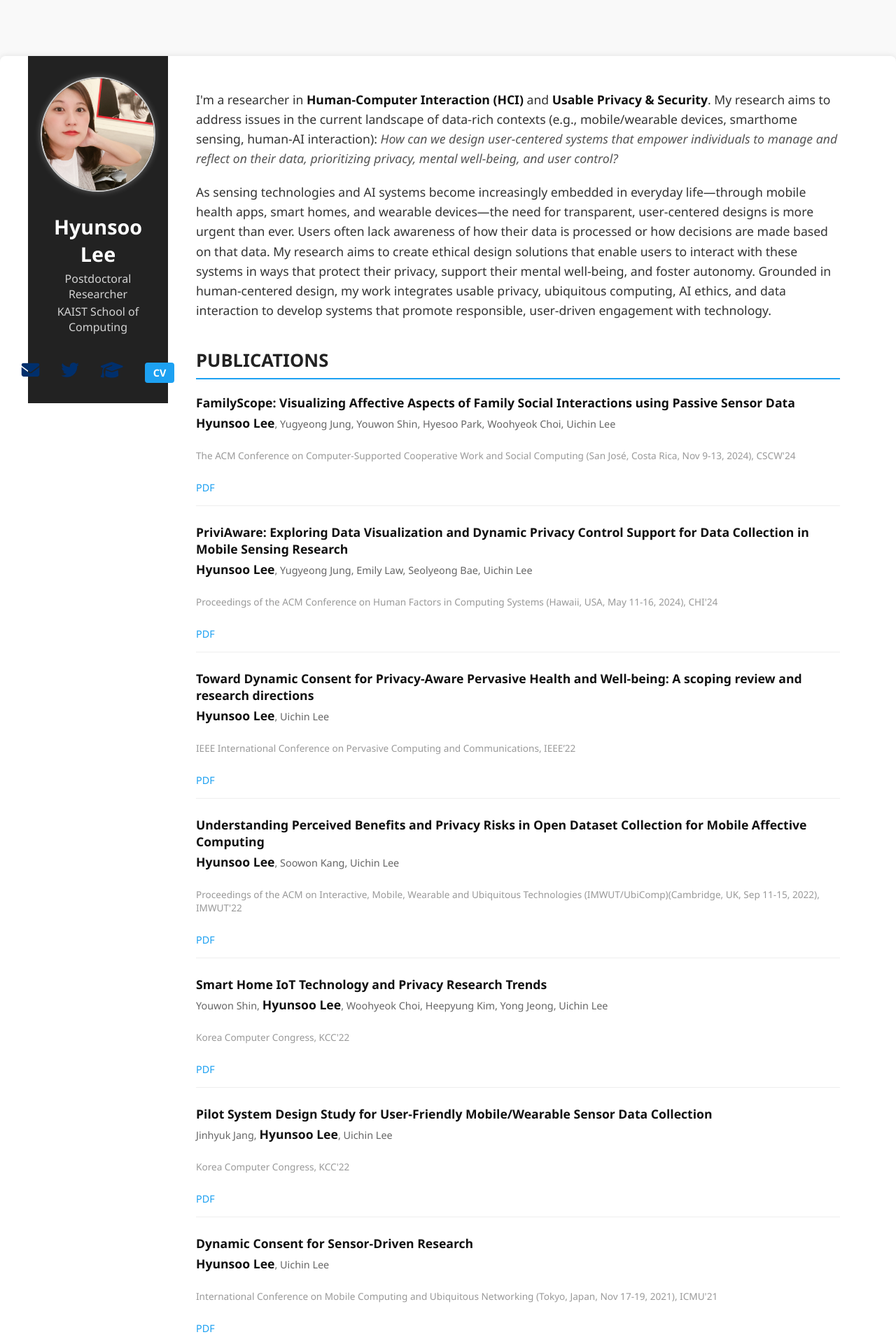
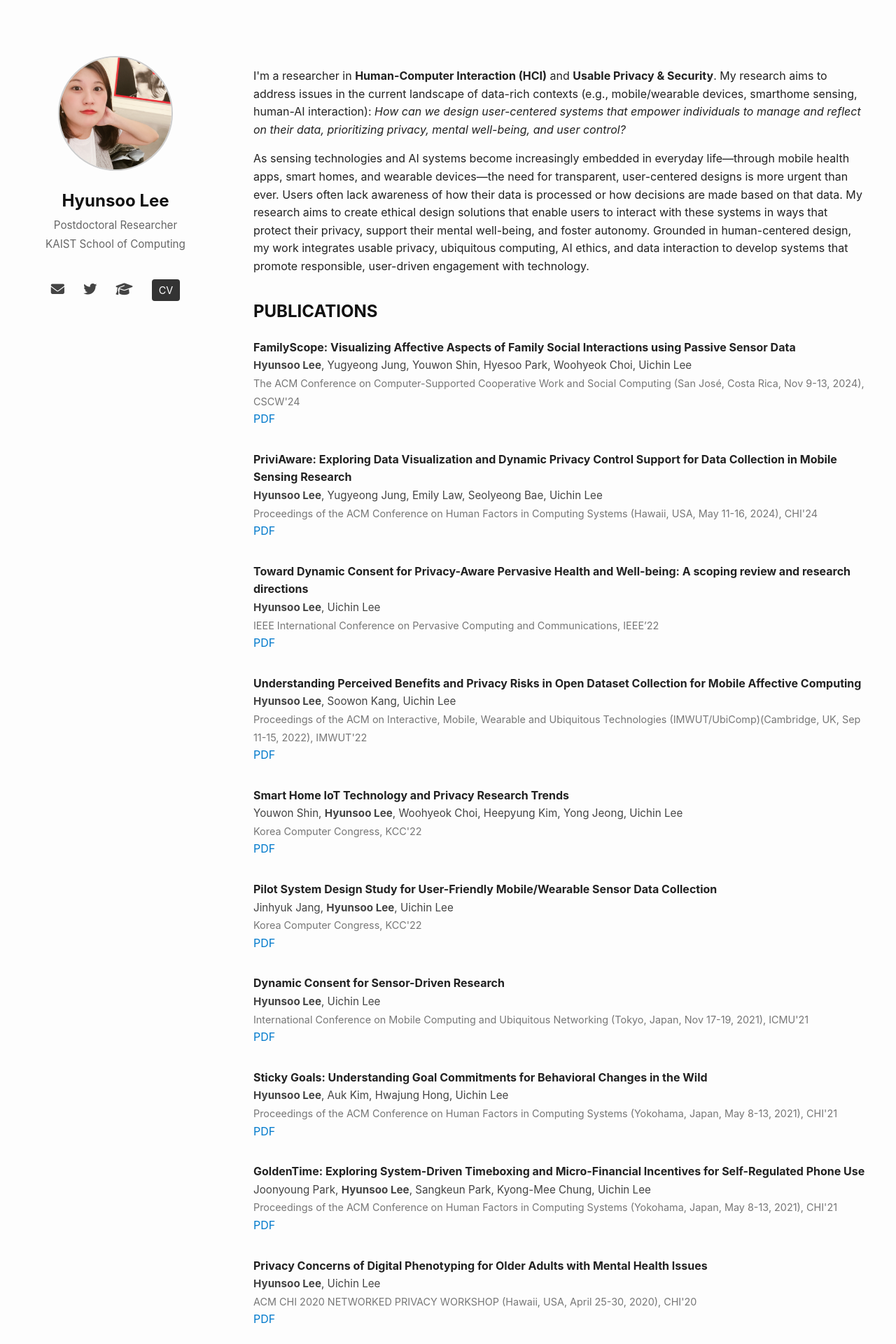
Before and after one commit to hslee90/hslee90.github.io, a Jekyll site: the page built from index.md, in a window 1280 px wide. Shown: the top 1920 px of the page at 70% size. Built offline with Jekyll 4.4.1, drawn with Linux system fonts in a browser that asks for light colours; nearby versions of some CDN libraries.

Commit message:
Update style.css

```diff
--- a/assets/css/style.css
+++ b/assets/css/style.css
@@ -1,191 +1,143 @@
-/* 전체 레이아웃 및 기본 스타일 */
+/* 기본 설정 */
 body {
-  font-family: 'Segoe UI', Tahoma, Geneva, Verdana, sans-serif;
+  font-family: -apple-system, BlinkMacSystemFont, "Segoe UI", Roboto, Oxygen, Ubuntu, sans-serif;
+  font-size: 16px;
+  line-height: 1.6;
   margin: 0;
-  background-color: #f9f9f9;
+  padding: 0;
   color: #222;
+  background-color: #fdfdfd;
 }
 
+a {
+  color: #007acc;
+  text-decoration: none;
+}
+
+a:hover {
+  text-decoration: underline;
+}
+
+h1, h2, h3 {
+  color: #111;
+  margin-top: 2rem;
+}
+
+/* 전체 레이아웃 */
 .page-wrapper {
   display: flex;
+  flex-direction: row;
   max-width: 1200px;
-  margin: 20px auto;
-  background: white;
-  box-shadow: 0 0 10px rgba(0,0,0,0.1);
-  border-radius: 8px;
-  overflow: hidden;
+  margin: 0 auto;
+  padding: 2rem;
+  gap: 2rem;
 }
 
-/* 사이드바 (왼쪽) */
+/* 사이드바 */
 .sidebar {
-  width: 280px;
-  background-color: #222;
-  color: white;
-  padding: 30px 20px;
-  box-sizing: border-box;
+  flex: 0 0 250px;
   display: flex;
   flex-direction: column;
   align-items: center;
-  gap: 20px;
-}
-
-.profile-img {
-  width: 150px;
-  height: 150px;
-  border-radius: 50%;
-  object-fit: cover;
-  border: 3px solid #fff;
-  box-shadow: 0 0 10px rgba(255,255,255,0.3);
-}
-
-.profile-info {
   text-align: center;
 }
 
+/* 프로필 이미지 */
+.profile-img {
+  width: 160px;
+  height: 160px;
+  object-fit: cover;
+  border-radius: 50%;
+  margin-bottom: 1rem;
+}
+
+/* 프로필 정보 */
+.profile-info {
+  margin-bottom: 1rem;
+}
+
 .profile-info h2 {
-  margin: 10px 0 5px 0;
-  font-size: 1.8rem;
-  font-weight: 700;
+  margin: 0.5rem 0 0;
+  font-size: 1.5rem;
 }
 
 .profile-info p {
-  margin: 3px 0;
-  font-size: 1rem;
-  font-weight: 400;
-  opacity: 0.8;
+  margin: 0.2rem 0;
+  font-size: 0.95rem;
+  color: #666;
 }
 
-/* 아이콘 링크 모음 */
+/* 아이콘 링크 */
 .icon-links {
+  margin-top: 1rem;
   display: flex;
-  gap: 15px;
-  margin-top: 15px;
+  justify-content: center;
+  flex-wrap: wrap;
+  gap: 0.7rem;
 }
 
-.icon-links a {
-  color: white;
-  font-size: 1.4rem;
-  text-decoration: none;
-  transition: color 0.3s ease;
-}
-
-.icon-links a:hover {
-  color: #1da1f2; /* 트위터 색상 참고 */
+.icon-links i {
+  font-size: 1.2rem;
+  color: #444;
 }
 
 .cv-box {
-  background-color: #1da1f2;
-  color: white;
-  padding: 5px 12px;
+  display: inline-block;
+  padding: 4px 10px;
+  background-color: #333;
+  color: #fff;
   border-radius: 4px;
-  font-weight: 600;
   font-size: 0.9rem;
 }
 
-/* 오른쪽 메인 컨텐츠 */
+/* 메인 콘텐츠 */
 .main-content {
-  flex-grow: 1;
-  padding: 30px 40px;
-  box-sizing: border-box;
-  overflow-y: auto;
+  flex: 1;
+  min-width: 0;
 }
 
-.main-content p {
-  font-size: 1.1rem;
-  line-height: 1.6;
-  margin-bottom: 20px;
-  color: #333;
-}
-
-.main-content strong {
-  color: #111;
-}
-
-.main-content i {
-  color: #555;
-}
-
-/* Publications 섹션 */
-h2#publications {
-  margin-top: 40px;
-  font-size: 1.6rem;
-  border-bottom: 2px solid #1da1f2;
-  padding-bottom: 8px;
-  font-weight: 700;
-  color: #222;
-}
-
+/* 퍼블리케이션 항목 */
 .publication-item {
-  margin-bottom: 25px;
-  padding-bottom: 15px;
-  border-bottom: 1px solid #eee;
-}
-
-.publication-item strong {
-  font-size: 1.1rem;
+  margin-bottom: 2rem;
 }
 
 .publication-authors {
-  font-size: 0.9rem;
-  color: #666;
-  display: block;
-  margin-top: 5px;
+  color: #444;
+  font-size: 0.95rem;
 }
 
 .publication-venue {
-  font-size: 0.85rem;
-  color: #999;
-  margin-top: 3px;
-  display: block;
+  color: #777;
+  font-size: 0.9rem;
 }
 
-.publication-item a {
-  margin-top: 5px;
-  display: inline-block;
-  font-size: 0.9rem;
-  color: #1da1f2;
-  text-decoration: none;
-}
-
-.publication-item a:hover {
-  text-decoration: underline;
-}
-
-/* 스크롤바 스타일 (optional) */
-.main-content::-webkit-scrollbar {
-  width: 6px;
-}
-
-.main-content::-webkit-scrollbar-thumb {
-  background-color: rgba(29,161,242,0.4);
-  border-radius: 3px;
-}
-
-/* 반응형 (너가 말한 모바일은 이미 괜찮다니까 데스크탑 중심) */
-@media (max-width: 900px) {
+/* 반응형 대응 */
+@media screen and (max-width: 768px) {
   .page-wrapper {
     flex-direction: column;
+    padding: 1rem;
   }
 
   .sidebar {
+    flex: none;
     width: 100%;
-    flex-direction: row;
-    padding: 15px 20px;
-    justify-content: flex-start;
+    margin-bottom: 2rem;
+  }
+
+  .main-content {
+    width: 100%;
   }
 
   .profile-img {
-    width: 80px;
-    height: 80px;
-    border: 2px solid white;
+    width: 120px;
+    height: 120px;
   }
 
-  .profile-info {
-    margin-left: 20px;
-    text-align: left;
+  .icon-links {
+    justify-content: center;
   }
 
-  .main-content {
-    padding: 20px;
+  .publication-item {
+    font-size: 0.95rem;
   }
 }
```
